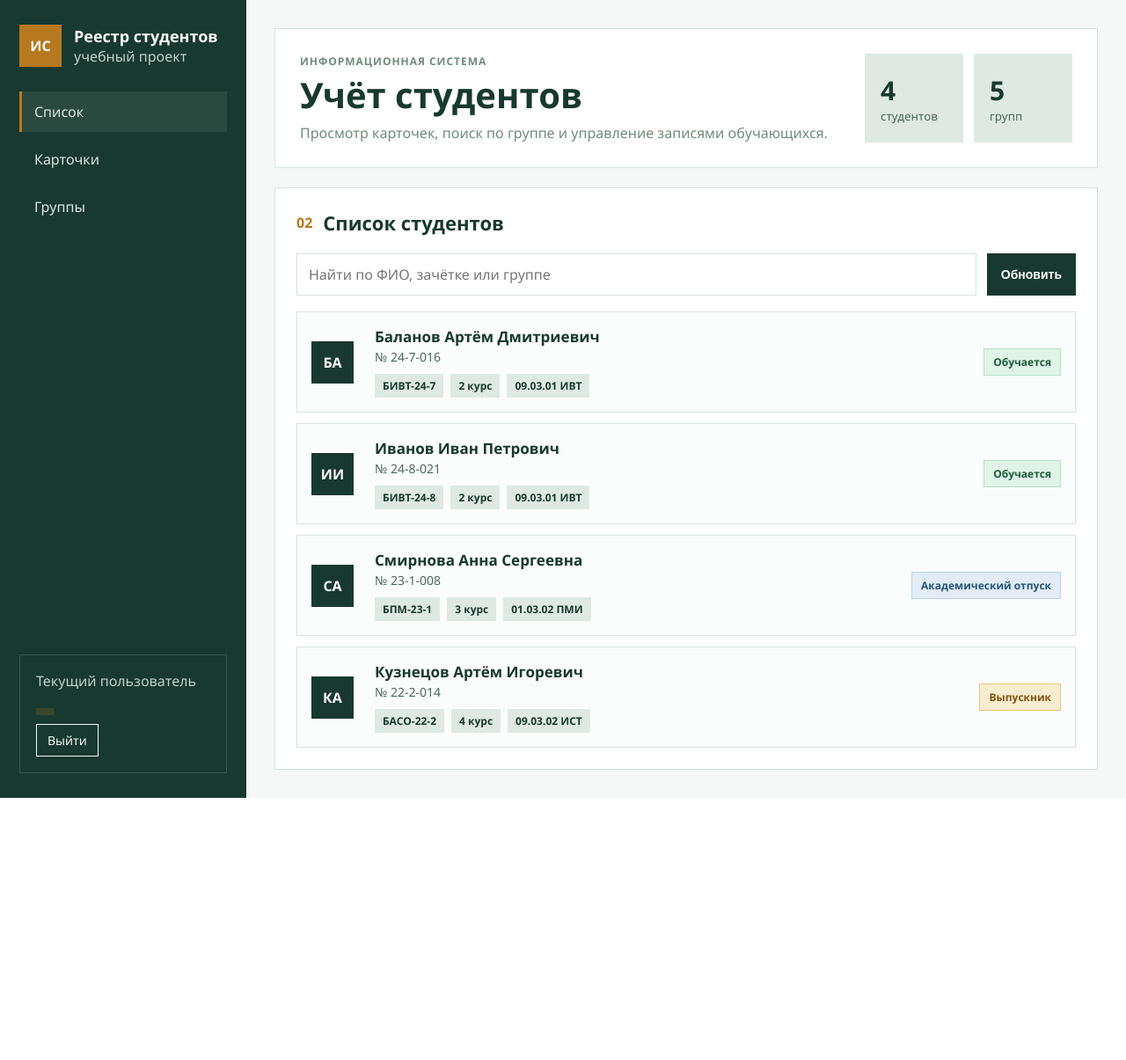
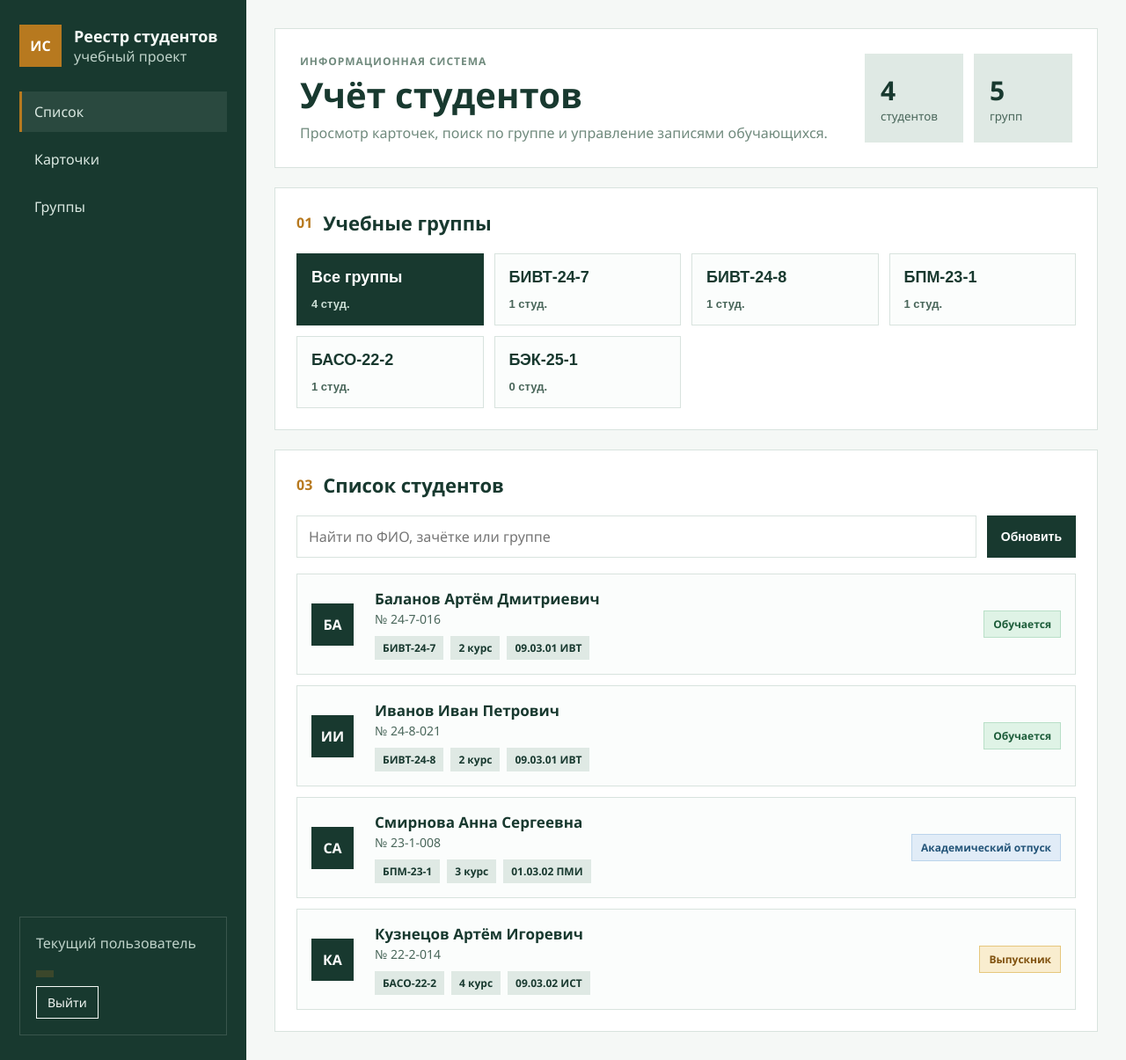
Before and after one commit to p1rfect/BIVT_24_7_Balanov_A_D_16_Kursovaya_Student, a FastAPI app: template templates/index.html in a window 1280 px wide. Shown: the whole page at 88% size. Before the commit the page ends 907 px from the top, so only its background shows below. Run offline with FastAPI, Linux system fonts and the light colour scheme; the template is opened without the code that fills it, so the values that code supplies are empty; data comes from the database, SQL or seed files in the repository.

Commit message:
Fix navigation and clarify SQLite usage

```diff
--- a/database.py
+++ b/database.py
@@ -6,6 +6,7 @@ from datetime import datetime
 from sqlalchemy import Column, DateTime, ForeignKey, String, Text, create_engine
 from sqlalchemy.orm import declarative_base, relationship, sessionmaker
 
+# По умолчанию приложение использует локальный SQLite-файл students.db.
 DATABASE_URL = os.getenv("DATABASE_URL", "sqlite:///./students.db")
 
 connect_args = {"check_same_thread": False} if DATABASE_URL.startswith("sqlite") else {}
--- a/main.py
+++ b/main.py
@@ -238,7 +238,14 @@ async def delete_student(student_id: str, request: Request, db: Session = Depend
 async def get_groups(db: Session = Depends(get_db)):
     groups = db.query(Group).all()
     log_info(f"Запрошен список групп, найдено: {len(groups)}")
-    return groups
+    return [
+        {
+            "id": group.id,
+            "name": group.name,
+            "curator": group.curator,
+        }
+        for group in groups
+    ]
 
 
 @app.get("/student/{student_id}", response_class=HTMLResponse)
--- a/requirements.txt
+++ b/requirements.txt
@@ -3,4 +3,3 @@ uvicorn
 python-multipart
 sqlalchemy
 jinja2
-psycopg2-binary
--- a/static/script.js
+++ b/static/script.js
@@ -11,7 +11,16 @@ function init() {
 
 function setupEventListeners() {
     document.getElementById('refreshBtn').addEventListener('click', () => loadStudents());
-    document.getElementById('searchInput').addEventListener('input', filterStudents);
+    document.getElementById('searchInput').addEventListener('input', applyFilters);
+
+    document.querySelectorAll('.nav-item').forEach(item => {
+        item.addEventListener('click', () => {
+            document.querySelectorAll('.nav-item').forEach(nav => nav.classList.remove('active'));
+            item.classList.add('active');
+            const target = document.getElementById(item.dataset.target);
+            if (target) target.scrollIntoView({ behavior: 'smooth', block: 'start' });
+        });
+    });
 
     const toggleBtn = document.getElementById(TOGGLE_BTN_ID);
     if (toggleBtn) toggleBtn.addEventListener('click', toggleForm);
@@ -44,7 +53,9 @@ async function loadGroupsHints() {
     try {
         const response = await fetch('/groups');
         const groups = await response.json();
+        allGroups = groups;
         updateGroupCounter(groups.length);
+        renderGroupFilters();
 
         const datalist = document.getElementById('groups-list');
         if (datalist) {
@@ -57,6 +68,8 @@ async function loadGroupsHints() {
         }
     } catch (error) {
         console.error('Ошибка загрузки групп:', error);
+        const groupsList = document.getElementById('groupsList');
+        if (groupsList) groupsList.innerHTML = '<div class="empty-message">Не удалось загрузить группы</div>';
     }
 }
 
@@ -68,7 +81,10 @@ async function loadStudents() {
             return;
         }
         const students = await response.json();
-        renderStudents(students);
+        allStudents = students;
+        updateStudentCounter(students.length);
+        renderGroupFilters();
+        applyFilters();
     } catch (error) {
         console.error('Ошибка:', error);
         document.getElementById('studentsList').innerHTML = '<div class="empty-message">Не удалось загрузить список студентов</div>';
@@ -76,20 +92,19 @@ async function loadStudents() {
 }
 
 let allStudents = [];
+let allGroups = [];
+let activeGroupFilter = '';
 
 function renderStudents(students) {
-    allStudents = students;
-    updateStudentCounter(students.length);
-
     const container = document.getElementById('studentsList');
     if (students.length === 0) {
-        container.innerHTML = '<div class="empty-message">Нет данных о студентах. Добавьте первую запись.</div>';
+        container.innerHTML = '<div class="empty-message">Нет студентов по выбранному фильтру.</div>';
         return;
     }
 
     container.innerHTML = students.map(student => `
-        <article class="student-card" data-id="${student.id}">
-            <div class="student-main" onclick="goToStudentPage('${student.id}')">
+        <article class="student-card" data-id="${student.id}" onclick="goToStudentPage('${student.id}')" role="button" tabindex="0">
+            <div class="student-main">
                 <div class="student-avatar">${escapeHtml(getInitials(student.full_name))}</div>
                 <div class="student-summary">
                     <div class="student-name">${escapeHtml(student.full_name)}</div>
@@ -100,7 +115,7 @@ function renderStudents(students) {
                         <span>${escapeHtml(shortDirection(student.direction))}</span>
                     </div>
                 </div>
-                <span class="status-badge status-${student.status.replace(/ /g, '_')}">${student.status}</span>
+                <span class="status-badge status-${student.status.replace(/ /g, '_')}">${escapeHtml(student.status)}</span>
             </div>
             ${window.currentUserRole === 'admin' ? `
                 <div class="student-actions">
@@ -125,6 +140,51 @@ function renderStudents(students) {
             const id = btn.getAttribute('data-id');
             deleteStudent(id);
         };
+    });
+    document.querySelectorAll('.student-card').forEach(card => {
+        card.addEventListener('keydown', (e) => {
+            if (e.key === 'Enter') goToStudentPage(card.dataset.id);
+        });
+    });
+}
+
+function renderGroupFilters() {
+    const container = document.getElementById('groupsList');
+    if (!container) return;
+
+    if (allGroups.length === 0) {
+        container.innerHTML = '<div class="empty-message">Группы пока не добавлены.</div>';
+        return;
+    }
+
+    const stats = allStudents.reduce((acc, student) => {
+        if (!student.group) return acc;
+        acc[student.group] = (acc[student.group] || 0) + 1;
+        return acc;
+    }, {});
+
+    const groupButtons = allGroups.map(group => `
+        <button type="button" class="group-chip ${activeGroupFilter === group.name ? 'active' : ''}" data-group="${escapeAttribute(group.name)}">
+            <strong>${escapeHtml(group.name)}</strong>
+            <span>${stats[group.name] || 0} студ.</span>
+        </button>
+    `).join('');
+
+    container.innerHTML = `
+        <button type="button" class="group-chip ${activeGroupFilter === '' ? 'active' : ''}" data-group="">
+            <strong>Все группы</strong>
+            <span>${allStudents.length} студ.</span>
+        </button>
+        ${groupButtons}
+    `;
+
+    container.querySelectorAll('.group-chip').forEach(button => {
+        button.addEventListener('click', () => {
+            activeGroupFilter = button.dataset.group || '';
+            applyFilters();
+            renderGroupFilters();
+            document.getElementById('students-section')?.scrollIntoView({ behavior: 'smooth', block: 'start' });
+        });
     });
 }
 
@@ -159,12 +219,15 @@ function goToStudentPage(id) {
     window.location.href = `/student/${id}`;
 }
 
-function filterStudents() {
+function applyFilters() {
     const searchTerm = document.getElementById('searchInput').value.toLowerCase();
     const filtered = allStudents.filter(student =>
-        student.full_name.toLowerCase().includes(searchTerm) ||
-        student.record_book.toLowerCase().includes(searchTerm) ||
-        (student.group && student.group.toLowerCase().includes(searchTerm))
+        (
+            student.full_name.toLowerCase().includes(searchTerm) ||
+            student.record_book.toLowerCase().includes(searchTerm) ||
+            (student.group && student.group.toLowerCase().includes(searchTerm))
+        ) &&
+        (!activeGroupFilter || student.group === activeGroupFilter)
     );
     renderStudents(filtered);
 }
@@ -218,7 +281,8 @@ async function deleteStudent(id) {
             return;
         }
         if (response.ok) {
-            loadStudents();
+            await loadGroupsHints();
+            await loadStudents();
             alert('Студент удален!');
         } else {
             alert('Ошибка при удалении');
@@ -238,4 +302,9 @@ function escapeHtml(str) {
     });
 }
 
+function escapeAttribute(str) {
+    if (!str) return '';
+    return escapeHtml(str).replace(/"/g, '&quot;');
+}
+
 init();
--- a/static/style.css
+++ b/static/style.css
@@ -174,6 +189,7 @@ h2 {
 
 .admin-panel,
 .registry-panel,
+.groups-panel,
 .form-card,
 .detail-card,
 .student-passport,
@@ -183,7 +199,8 @@ h2 {
 }
 
 .admin-panel,
-.registry-panel {
+.registry-panel,
+.groups-panel {
     padding: 24px;
 }
 
@@ -293,6 +310,52 @@ textarea:focus {
     margin-bottom: 18px;
 }
 
+.groups-list {
+    display: grid;
+    grid-template-columns: repeat(auto-fit, minmax(170px, 1fr));
+    gap: 12px;
+}
+
+.group-chip {
+    min-height: 82px;
+    border: 1px solid var(--line);
+    background: #fbfdfc;
+    color: var(--ink);
+    padding: 16px;
+    display: grid;
+    align-content: space-between;
+    text-align: left;
+    cursor: pointer;
+    transition: background 0.2s, border-color 0.2s, transform 0.2s;
+}
+
+.group-chip strong {
+    font-size: 18px;
+}
+
+.group-chip span {
+    color: var(--ink-soft);
+    font-size: 13px;
+    font-weight: 800;
+}
+
+.group-chip:hover,
+.group-chip:focus-visible {
+    border-color: var(--accent);
+    transform: translateY(-2px);
+    outline: none;
+}
+
+.group-chip.active {
+    background: var(--ink);
+    border-color: var(--ink);
+    color: #ffffff;
+}
+
+.group-chip.active span {
+    color: #cbded5;
+}
+
 .search-input {
     background: #ffffff;
 }
--- a/templates/index.html
+++ b/templates/index.html
@@ -17,10 +17,10 @@
                 </div>
             </div>
 
-            <nav class="side-nav">
-                <span class="nav-item active">Список</span>
-                <span class="nav-item">Карточки</span>
-                <span class="nav-item">Группы</span>
+            <nav class="side-nav" aria-label="Разделы приложения">
+                <button type="button" class="nav-item active" data-target="students-section">Список</button>
+                <button type="button" class="nav-item" data-target="students-section">Карточки</button>
+                <button type="button" class="nav-item" data-target="groups-section">Группы</button>
             </nav>
 
             <div class="profile-card">
@@ -50,6 +50,14 @@
                 </div>
             </section>
 
+            <section class="groups-panel" id="groups-section">
+                <div class="section-heading">
+                    <span>01</span>
+                    <h2>Учебные группы</h2>
+                </div>
+                <div id="groupsList" class="groups-list"></div>
+            </section>
+
             {% if role == 'admin' %}
             <section class="admin-panel">
                 <button id="toggleFormBtn" class="toggle-form-btn">+ Новая запись</button>
@@ -57,7 +65,7 @@
                 <div id="studentFormContainer" class="form-container" style="display: none;">
                     <div class="form-card">
                         <div class="section-heading">
-                            <span>01</span>
+                            <span>02</span>
                             <h2>Добавление студента</h2>
                         </div>
                         <form id="studentForm" class="student-form">
@@ -112,9 +120,9 @@
             </section>
             {% endif %}
 
-            <section class="registry-panel">
+            <section class="registry-panel" id="students-section">
                 <div class="section-heading">
-                    <span>02</span>
+                    <span>03</span>
                     <h2>Список студентов</h2>
                 </div>
 
```
Also changed, not shown: other parts of static/style.css (+25 -1 lines), README.md.
